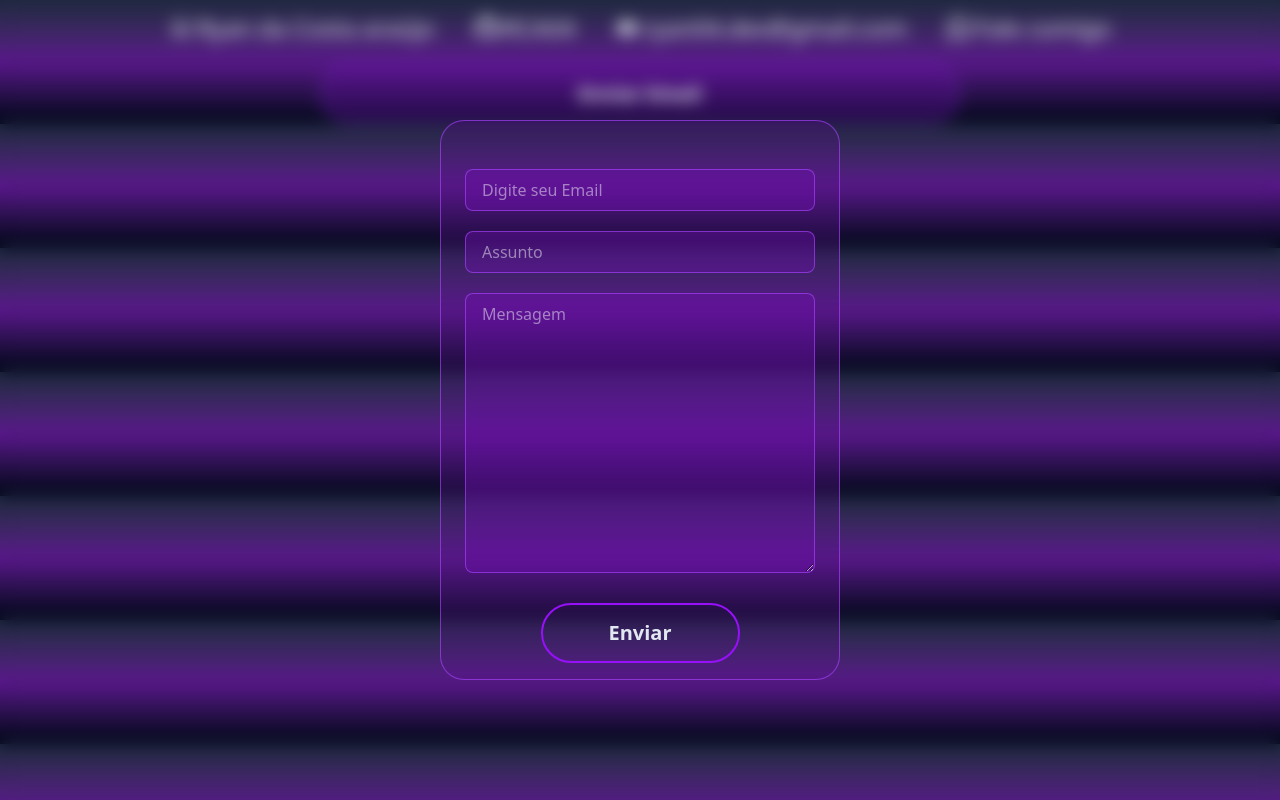
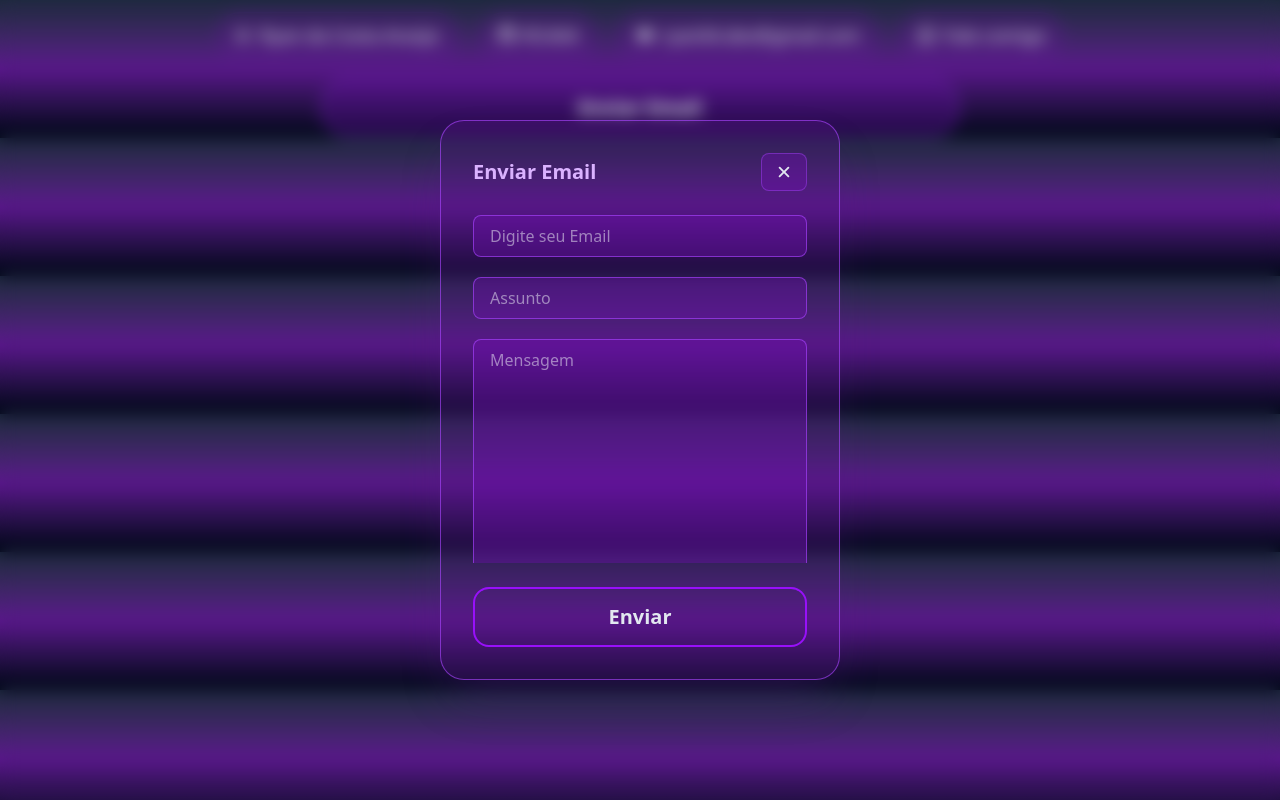
Before and after one commit to RCA04/portfolio, a Next.js app: page /components/footer in a window 1280 px wide. Both pictures are taken after a click on the button "Enviar Email". Built offline with nearby package versions, Linux system fonts and the light colour scheme.

Commit message:
develop: melhorias visuais no footer e modal de enviar email

```diff
--- a/src/pages/components/footer/components/index.tsx
+++ b/src/pages/components/footer/components/index.tsx
@@ -1,6 +1,7 @@
 "use client"
 
 import { useState } from "react";
+import { IoClose } from "react-icons/io5";
 import AOSWrapper from "../../AOSWrapper";
 import Swal from "sweetalert2";
 
@@ -59,8 +60,14 @@ export default function Modal({isOpen, onClose}: ModalProps){
 
     <div data-aos='zoom-in' data-aos-duration="600" className="fixed inset-0 z-50 flex items-center justify-center">
         <div className="absolute inset-0 bg-transparent backdrop-blur-sm" onClick={onClose}/>
-        <div className=" relative z-10 h-[80%] sm:h-full max-h-140 w-full max-w-100 min-w-100  bg-purple-900/30 p-6 border-1 border-purple-500/60 rounded-3xl" >
-                <div className="mt-6 flex flex-col items-start gap-5">
+        <div className=" relative z-10 h-[80%] sm:h-auto max-h-140 w-full max-w-100 min-w-100 bg-purple-900/30 p-6 sm:p-8 border-1 border-purple-500/60 rounded-3xl shadow-2xl shadow-purple-900/30 flex flex-col" >
+                <div className="flex items-center justify-between gap-4">
+                    <h2 className="text-xl font-bold text-purple-300">Enviar Email</h2>
+                    <button onClick={onClose} aria-label="Fechar modal" className="inline-flex items-center gap-2 px-3 py-2 rounded-lg bg-purple-800/40 border border-purple-500/40 hover:bg-purple-800/60 transition-colors">
+                      <IoClose className="text-xl"/>
+                    </button>
+                </div>
+                <div className="mt-6 flex-1 overflow-y-auto flex flex-col items-start gap-5">
                     <input
                     type="text"
                     placeholder="Digite seu Email"
@@ -92,11 +99,11 @@ export default function Modal({isOpen, onClose}: ModalProps){
              focus:border-purple-500 min-h-40 max-h-40 sm:min-h-70 sm:max-h-70 transition-all"
                     />
                 </div>
-                <div className="flex w-full justify-self-end min-h-30 justify-center">
+                <div className="mt-6">
                   <button type='button' onClick={() => sendEmail()}
-                className="absolute m-4  bottom-0 border-2 border-purple-600 w-1/2 h-15 cursor-pointer
-                text-xl font-bold rounded-4xl
-                hover:bg-purple-800/50 hover:mb-3
+                      className="w-full border-2 border-purple-600 h-15 cursor-pointer
+                      text-xl font-bold rounded-2xl
+                      hover:bg-purple-800/50
                       hover:shadow-2xl/50
                       duration-200 ease-in
                       hover:scale-105
@@ -104,7 +111,6 @@ export default function Modal({isOpen, onClose}: ModalProps){
                   >
                     Enviar
                   </button>
-
                 </div>
 
         </div>
--- a/src/pages/components/footer/index.tsx
+++ b/src/pages/components/footer/index.tsx
@@ -22,26 +22,26 @@ export default function Footer() {
 
         <div className="w-full h-full text-slate-200">
 
-            <div className="flex flex-col sm:flex-row items-center gap-10 w-full mt-3 justify-center text-2xl">
-                    <div className=" gap-1 flex items-center">
+            <div className="flex flex-col sm:flex-row items-center gap-6 w-full mt-3 justify-center text-lg">
+                    <Link href='https://www.linkedin.com/in/ryan-costa04' className="gap-2 flex items-center px-4 py-2 rounded-full bg-purple-900/30 border border-purple-500/30 hover:border-purple-400/60 transition-colors">
                     <CiLinkedin/>
-                    <Link href='https://www.linkedin.com/in/ryan-costa04'>Ryan da Costa araújo</Link>
-                    </div>
+                    <span>Ryan da Costa Araújo</span>
+                    </Link>
 
-                    <div className=" gap-1 flex items-center">
+                    <Link href='https://github.com/RCA04' className="gap-2 flex items-center px-4 py-2 rounded-full bg-purple-900/30 border border-purple-500/30 hover:border-purple-400/60 transition-colors">
                     <FaGithub/>
-                    <Link href='https://github.com/RCA04'>RCA04</Link>
-                    </div>
+                    <span>RCA04</span>
+                    </Link>
 
-                    <div className="gap-1 flex items-center">
+                    <div className="gap-2 flex items-center px-4 py-2 rounded-full bg-purple-900/30 border border-purple-500/30">
                     <IoIosMail/>
                     <p>ryan04.dev@gmail.com</p>
                     </div>
 
-                    <div className="gap-1 flex items-center">
+                    <Link href='https://wa.me/5561985821807' className="gap-2 flex items-center px-4 py-2 rounded-full bg-purple-900/30 border border-purple-500/30 hover:border-purple-400/60 transition-colors">
                     <BsWhatsapp/>
-                    <Link href='https://wa.me/5561985821807'>Fale comigo</Link>
-                    </div>
+                    <span>Fale comigo</span>
+                    </Link>
             </div>
 
             <div className="flex justify-center items-center mt-5 h-15">
```
Lines whose indentation alone changed are shown as unchanged.
